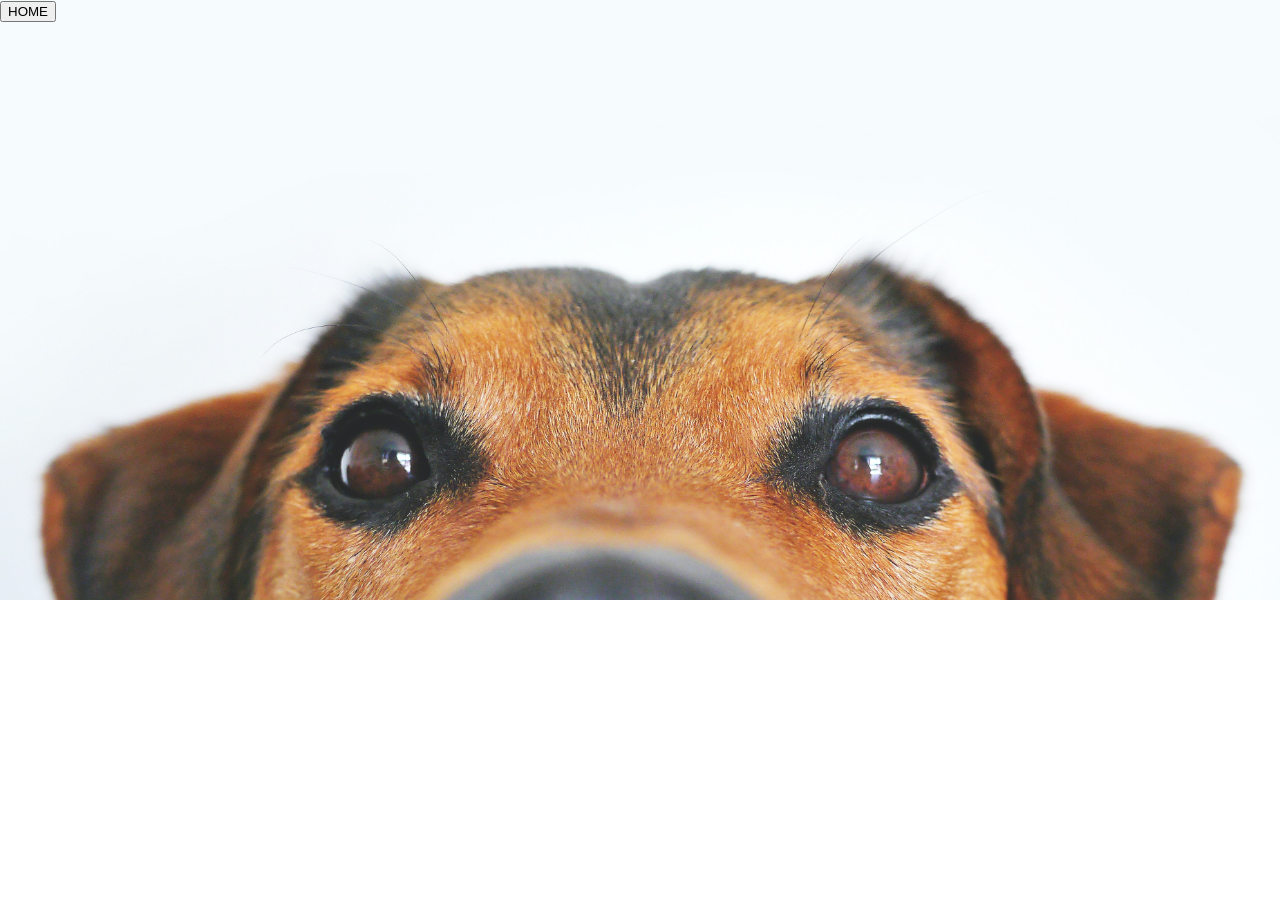
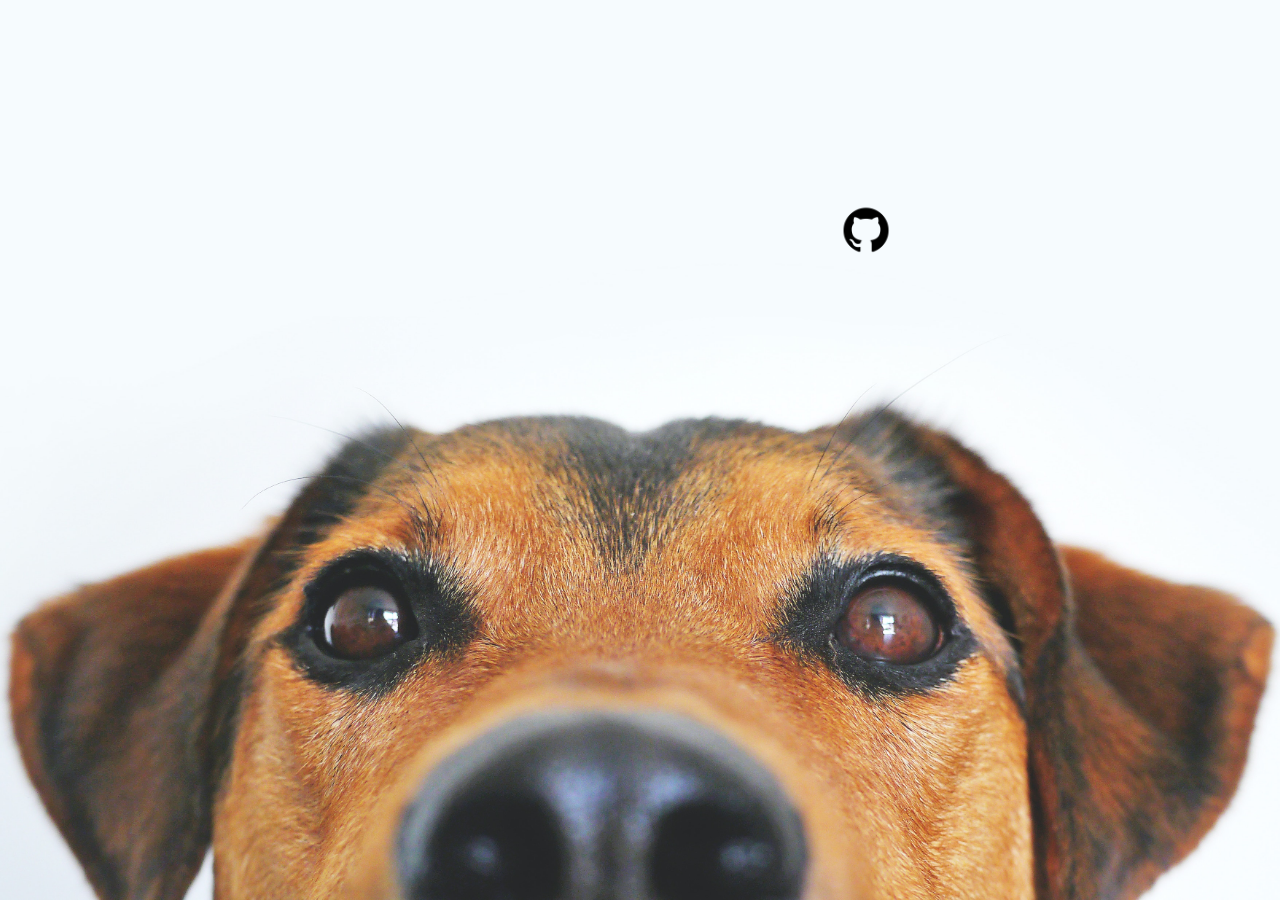
Before and after one commit to CrisxReyes/PI-Dogs-main, a React (Create React App) app in the folder client/: page / in a window 1280 px wide. Before the commit the page ends 800 px from the top, so only its background shows below. Built offline with nearby package versions, Linux system fonts and the light colour scheme.

Commit message:
landing page lista, faltan iconos de git y linkedin

```diff
--- a/client/public/index.html
+++ b/client/public/index.html
@@ -10,6 +10,9 @@
       content="Web site created using create-react-app"
     />
     <link rel="apple-touch-icon" href="%PUBLIC_URL%/logo192.png" />
+    <link href="https://cdn.jsdelivr.net/npm/bootstrap@5.2.0/dist/css/bootstrap.min.css" rel="stylesheet" integrity="sha384-gH2yIJqKdNHPEq0n4Mqa/HGKIhSkIHeL5AyhkYV8i59U5AR6csBvApHHNl/vI1Bx" crossorigin="anonymous">
+
+
     <!--
       manifest.json provides metadata used when your web app is installed on a
       user's mobile device or desktop. See https://developers.google.com/web/fundamentals/web-app-manifest/
--- a/client/src/components/LandingPage/LandingPage.jsx
+++ b/client/src/components/LandingPage/LandingPage.jsx
@@ -1,13 +1,22 @@
 import React from 'react';
 import { NavLink } from 'react-router-dom';
 import  s from'./LandingPage.module.css';
-
-const image = require('../../img/landing_dogs.jpg').default;
+import icon from '../../img/git_icon.png';
 
 export default function LandingPage(){
     return (
         <div className={s.container}>
-            <button>HOME</button>
+             <div className={s.navLandingPage}>
+                <a href="https://github.com/CrisxReyes">
+                     <img className={s.github} src={icon} alt="" />
+                </a>
+            </div>
+            <div className={s.info}>
+                <h1>DOGSPEDIA</h1>
+                <p>Encuentra toda la información acerca de tu raza favorita.</p>
+                <NavLink id={s.boton_home} class="btn btn-primary btn-lg" to="/home">Comenzar</NavLink>
+            </div>
+
         </div>
     )
 }
--- a/client/src/components/LandingPage/LandingPage.module.css
+++ b/client/src/components/LandingPage/LandingPage.module.css
@@ -1,7 +1,59 @@
 .container {
     background-image: url(../../img/landing_dogs.jpg);
+    display: flex;
     background-position: center;
+    flex-direction: column;
+    justify-content: center;
+    align-items: center;
     background-size: cover;
-    height: 600px;
+    height: 900px;
     width: 100%;
 }
+
+.info {
+    display: flex;
+    flex-direction: column;
+    justify-content: space-around;
+    height: 400px;
+    width: 70%;
+    align-items: center;
+    background-image: linear-gradient(white, rgba(215, 196, 196, 0.187));
+    border-radius: 20px;
+    opacity: 0;
+}
+
+.info:hover{
+    opacity: 1;
+    transition-property: all;
+    transition-duration: 0.5s;
+    transition-timing-function: linear;
+}
+
+#boton_home {
+    opacity: 1;
+    background-color: black;
+}
+
+h1 {
+    font-size: 80px;
+    font-style: normal;
+    font-weight: bolder;
+    font-family: Arial;
+    letter-spacing: 10px;
+}
+
+p{
+    font-size: 40px;
+    font-family: Arial;
+}
+
+.github{
+    height: 60%;
+}
+
+.navLandingPage{
+    display: flex;
+    flex-direction: row;
+    justify-content: flex-end;
+    height: 100px;
+}
```
Also changed, not shown: client/src/img/git_icon.png (added).
